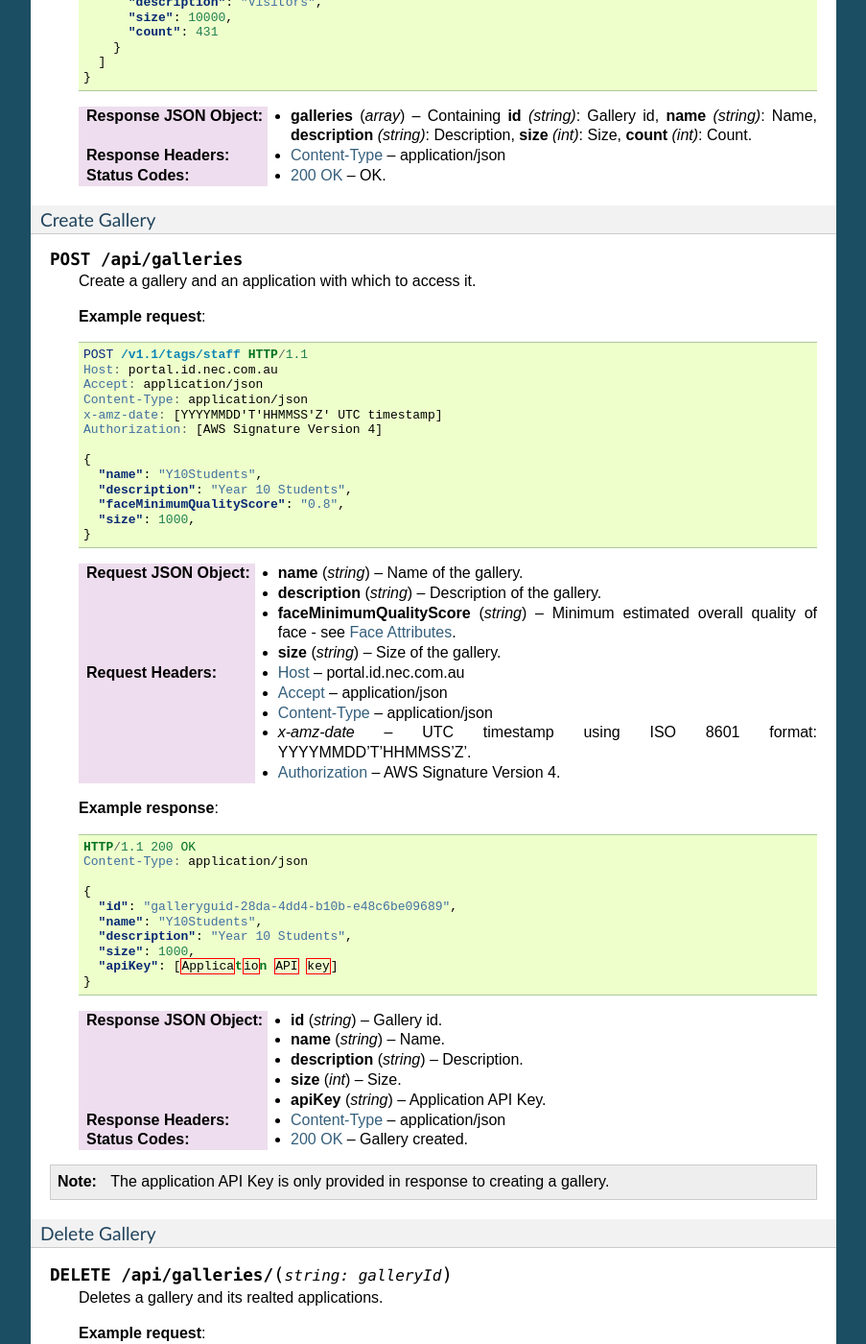
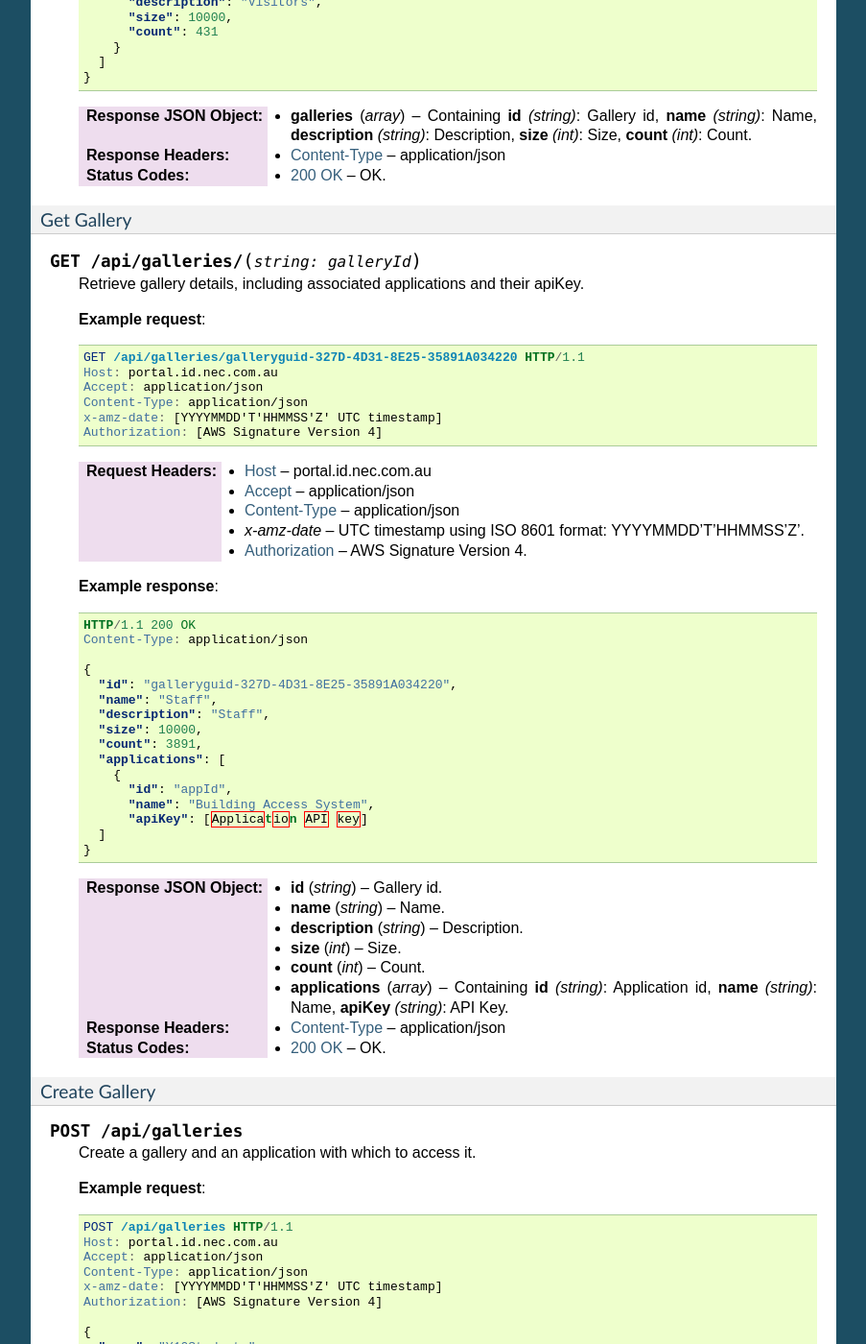
Before and after one commit to necau/necid-sdk, a Sphinx documentation site: the page built from docs/source/api/index.rst, in a window 1280 px wide and 1400 px high, scrolled down 21813 px. Shown: the whole window at 96% size, without its empty margins (198-1101 px from the left). Built offline with Sphinx 7.4.7, drawn with Linux system fonts in a browser that asks for light colours; some of the changed text lies outside the part shown.

Commit message:
Updated API docs

```diff
--- a/docs/source/api/index.rst
+++ b/docs/source/api/index.rst
@@ -1239,7 +1239,7 @@ List Galleries
 
    .. sourcecode:: http
 
-      GET /v1.1/tags HTTP/1.1
+      GET /api/galleries HTTP/1.1
       Host: portal.id.nec.com.au
       Accept: application/json
       Content-Type: application/json
@@ -1289,6 +1289,60 @@ List Galleries
    :resheader Content-Type: application/json
    :status 200: OK.
 
+Get Gallery
++++++++++++
+
+.. http:get:: /api/galleries/(string:galleryId)
+
+   Retrieve gallery details, including associated applications and their apiKey.
+
+   **Example request**:
+
+   .. sourcecode:: http
+
+      GET /api/galleries/galleryguid-327D-4D31-8E25-35891A034220 HTTP/1.1
+      Host: portal.id.nec.com.au
+      Accept: application/json
+      Content-Type: application/json
+      x-amz-date: [YYYYMMDD'T'HHMMSS'Z' UTC timestamp]
+      Authorization: [AWS Signature Version 4]
+
+   :reqheader Host: portal.id.nec.com.au
+   :reqheader Accept: application/json
+   :reqheader Content-Type: application/json
+   :reqheader x-amz-date: UTC timestamp using ISO 8601 format: YYYYMMDD'T'HHMMSS'Z'.
+   :reqheader Authorization: AWS Signature Version 4.
+
+   **Example response**:
+
+   .. sourcecode:: http
+
+      HTTP/1.1 200 OK
+      Content-Type: application/json
+
+      {
+        "id": "galleryguid-327D-4D31-8E25-35891A034220",
+        "name": "Staff",
+        "description": "Staff",
+        "size": 10000,
+        "count": 3891,
+        "applications": [
+          {
+            "id": "appId",
+            "name": "Building Access System",
+            "apiKey": [Application API key]
+        ]
+      }
+
+   :>json string id: Gallery id.
+   :>json string name: Name.
+   :>json string description: Description.
+   :>json int size: Size.
+   :>json int count: Count.
+   :>json array applications: Containing **id** *(string)*: Application id, **name** *(string)*: Name, **apiKey** *(string)*: API Key.
+   :resheader Content-Type: application/json
+   :status 200: OK.
+
 Create Gallery
 ++++++++++++++
 
@@ -1300,7 +1354,7 @@ Create Gallery
 
    .. sourcecode:: http
 
-      POST /v1.1/tags/staff HTTP/1.1
+      POST /api/galleries HTTP/1.1
       Host: portal.id.nec.com.au
       Accept: application/json
       Content-Type: application/json
@@ -1347,7 +1401,7 @@ Create Gallery
    :resheader Content-Type: application/json
    :status 200: Gallery created.
 
-.. note:: The application API Key is only provided in response to creating a gallery.
+.. note:: If the gallery already exists, a 400 response will be returned, with the error type ``Duplicate`` and the existing ``apiKey`` in the message.
 
 Delete Gallery
 ++++++++++++++
@@ -1360,7 +1414,7 @@ Delete Gallery
 
    .. sourcecode:: http
 
-      DELETE /api/gallery/galleryguid-28da-4dd4-b10b-e48c6be09689 HTTP/1.1
+      DELETE /api/galleries/galleryguid-28da-4dd4-b10b-e48c6be09689 HTTP/1.1
       Host: portal.id.nec.com.au
       Accept: application/json
       Content-Type: application/json
@@ -1418,6 +1472,7 @@ Error Codes and Types
 Type           Code Description
 ============== ==== =======================================================================================
 InvalidRequest 1001 Request is invalid, possible missing parameters.
+Duplicate      1002 Duplicate request, identifier in message.
 NoFace         2001 No face was found in the provided image.
 PoorQuality    2002 The overall ``faceQualityScore`` was too low to process.
 MultipleFaces  2003 Multiple faces were found in the image. Only one is permitted for this type of request.
```
